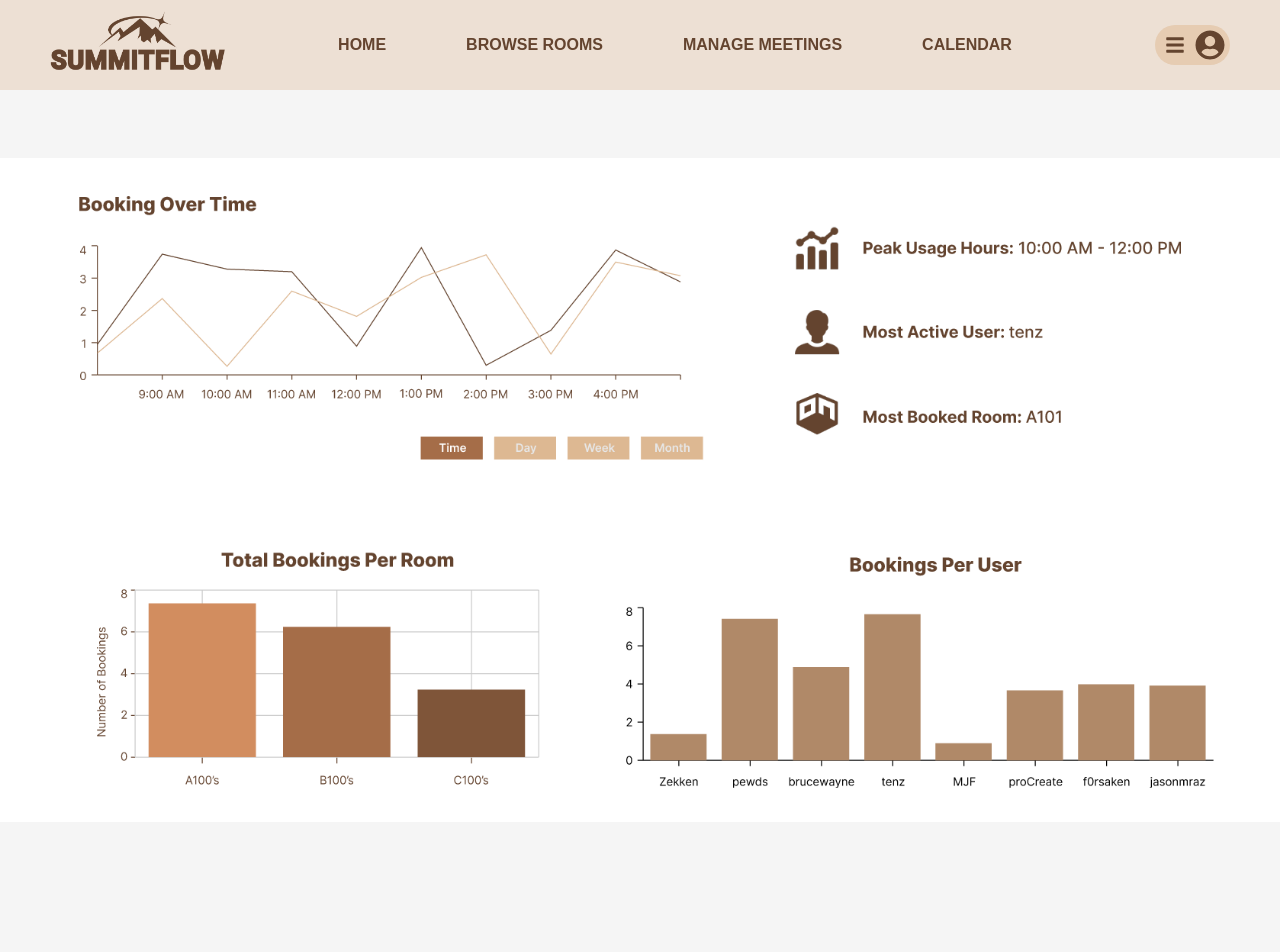
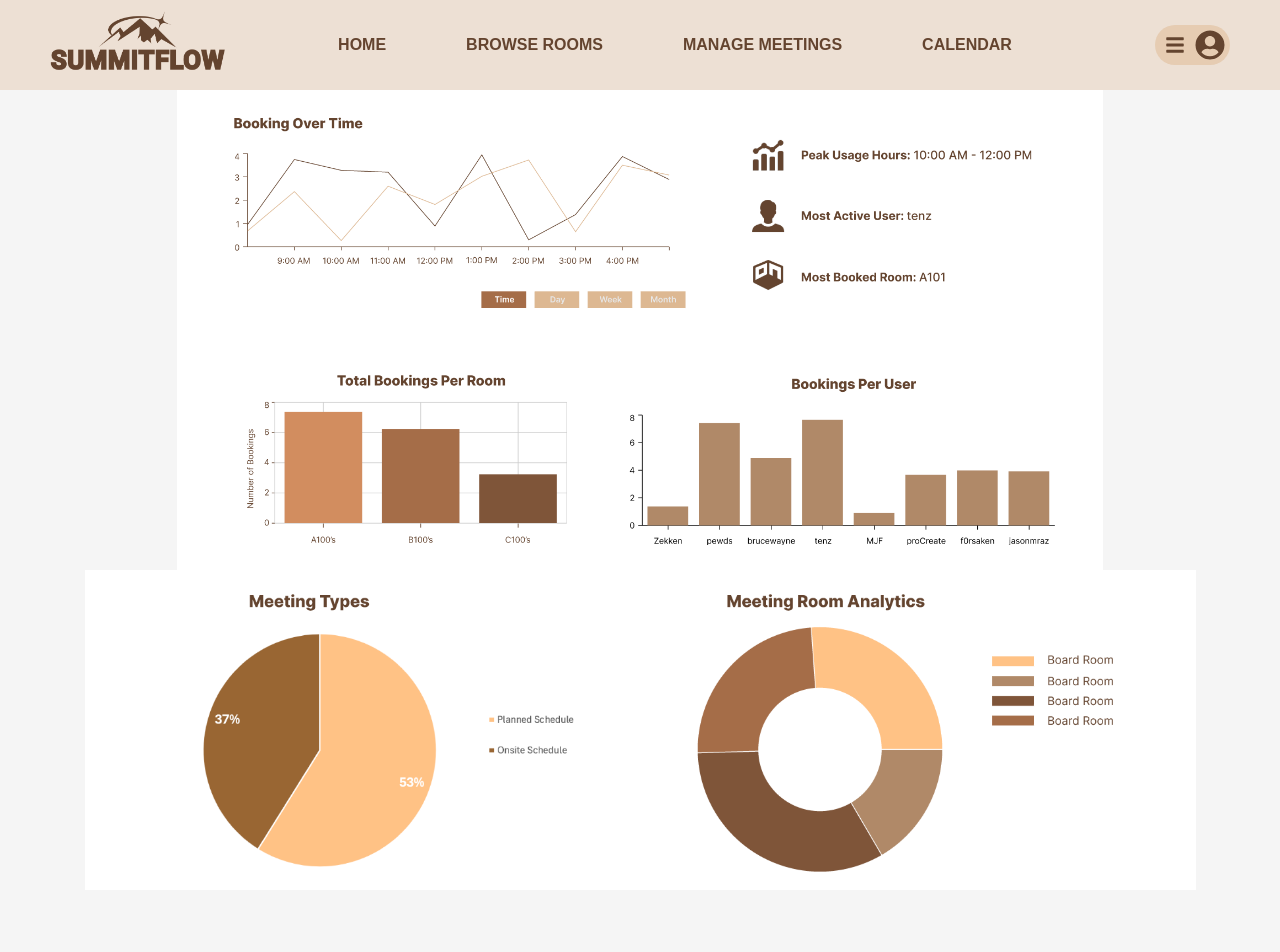
Before and after one commit to Robbub/Group3_Alliance_MeetingRoom, a React app: page /analytics in a window 1280 px wide. Shown: the top 952 px of the page. After the commit the page ends 890 px from the top, so only its background shows below. Built offline with nearby package versions, Linux system fonts and the light colour scheme; sample sign-in values are in the browser's storage.

Commit message:
Revert "Merge remote-tracking branch 'origin/Deiparine'"
This reverts commit f689007d12ab4c1d9aee178424fb3b2fff1ecdb0, reversing
changes made to 023f96ebabdf003e2444e4992b80eba92a7e9dd7.

```diff
--- a/src/views/containers/Analytics/Analytics.css
+++ b/src/views/containers/Analytics/Analytics.css
@@ -4,28 +4,28 @@
 
 .analytics-container {
   display: flex;
-  flex-direction: column;
+  flex-direction: column; /* This will stack the children vertically */
   justify-content: center;
   align-items: center;
+  height: 100vh;
   width: 100%;
   background-color: #f5f5f5;
 }
 
-.analytics-screenshot1,
-.analytics-screenshot2 {
+.analytics-screenshot1 {
   width: 100%;
-  height: auto;
+  height: 150vh; /* Adjust height as needed */
+  background-image: url('../../../../public/assets/analytics1.png');
   background-size: contain;
   background-repeat: no-repeat;
   background-position: center;
 }
 
-.analytics-screenshot1 {
-  background-image: url('../../../../public/assets/analytics1.png');
-  min-height: 100vh;
+.analytics-screenshot2 {
+  width: 100%;
+  height: 100vh; /* Adjust height as needed */
+  background-image: url('../../../../public/assets/analytics2.png');
+  background-size: contain;
+  background-repeat: no-repeat;
+  background-position: center;
 }
-
-.analytics-screenshot2 {
-  background-image: url('../../../../public/assets/analytics2.png');
-  min-height: 100vh;
-}
```
